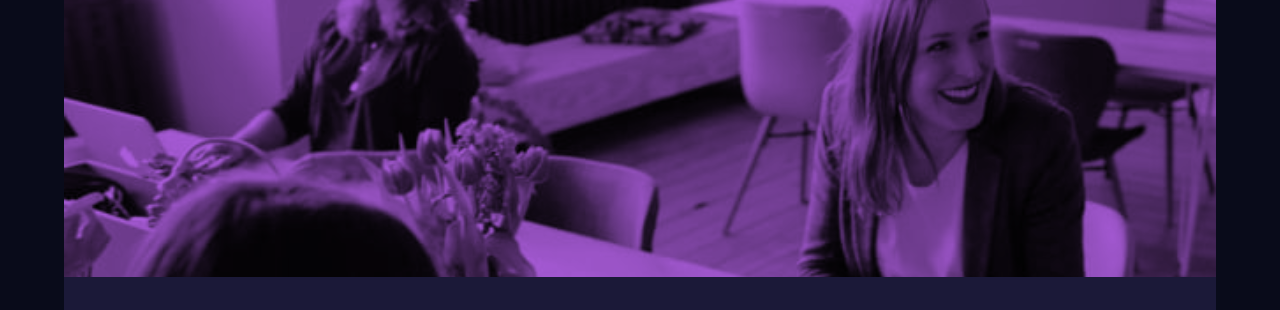
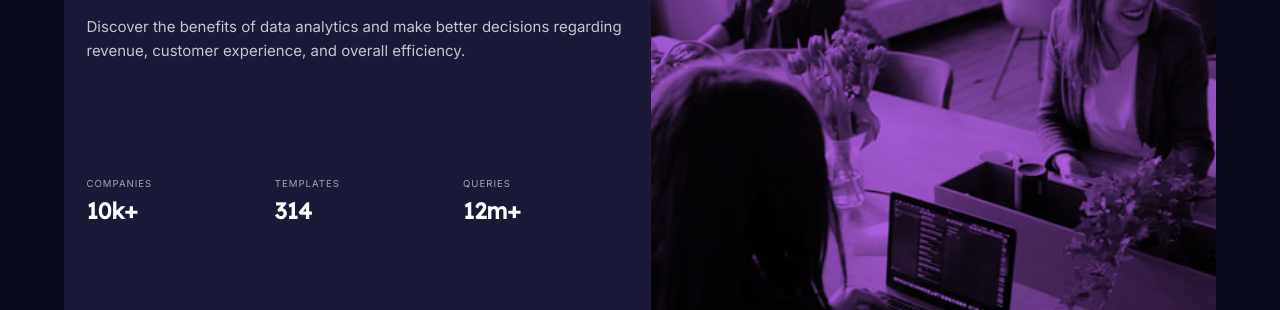
Before and after one commit to hariscs/stats-card, a plain HTML site: page index.html in a window 1280 px wide. Shown: the part 168-478 px from the top of the page. Drawn offline with Linux system fonts and the light colour scheme.

Commit message:
desktop version is ready

```diff
--- a/css/style.css
+++ b/css/style.css
@@ -71,3 +71,45 @@ img {
 	margin-top: 0;
 	letter-spacing: 1px;
 }
+
+@media (min-width: 800px) {
+	.container {
+		flex-direction: row;
+		text-align: left;
+		padding-left: 1.5em;
+	}
+
+	.flex-content {
+		max-width: 600px;
+		flex: 1 0 50%;
+		display: flex;
+		flex-direction: column;
+		justify-content: flex-start;
+	}
+	.flex-img {
+		background-image: url(../images/image-header-desktop.jpg);
+		background-position: center;
+		background-size: cover;
+		order: 0;
+		flex: 1 0 50%;
+		border-radius: 0 10px 10px 0;
+		height: 70vh;
+	}
+	.stats {
+		margin-top: 100px;
+		display: grid;
+		grid-template-columns: 1fr 1fr 1fr;
+	}
+	.one {
+		grid-column: 1;
+		grid-row: 1;
+	}
+	.two {
+		grid-column: 2;
+		grid-row: 1;
+	}
+	.three {
+		grid-column: 3;
+		grid-row: 1;
+	}
+}
--- a/index.html
+++ b/index.html
@@ -30,12 +30,14 @@
 					regarding revenue, customer experience, and overall efficiency.
 				</p>
 
-				<h2 class="stats-title">10k+</h2>
-				<p class="stats-sub">companies</p>
-				<h2 class="stats-title">314</h2>
-				<p class="stats-sub">templates</p>
-				<h2 class="stats-title">12m+</h2>
-				<p class="stats-sub">queries</p>
+				<div class="stats">
+					<h2 class="stats-title one">10k+</h2>
+					<p class="stats-sub one">companies</p>
+					<h2 class="stats-title two">314</h2>
+					<p class="stats-sub two">templates</p>
+					<h2 class="stats-title three">12m+</h2>
+					<p class="stats-sub three">queries</p>
+				</div>
 			</div>
 			<div class="flex-img"></div>
 		</div>
```
